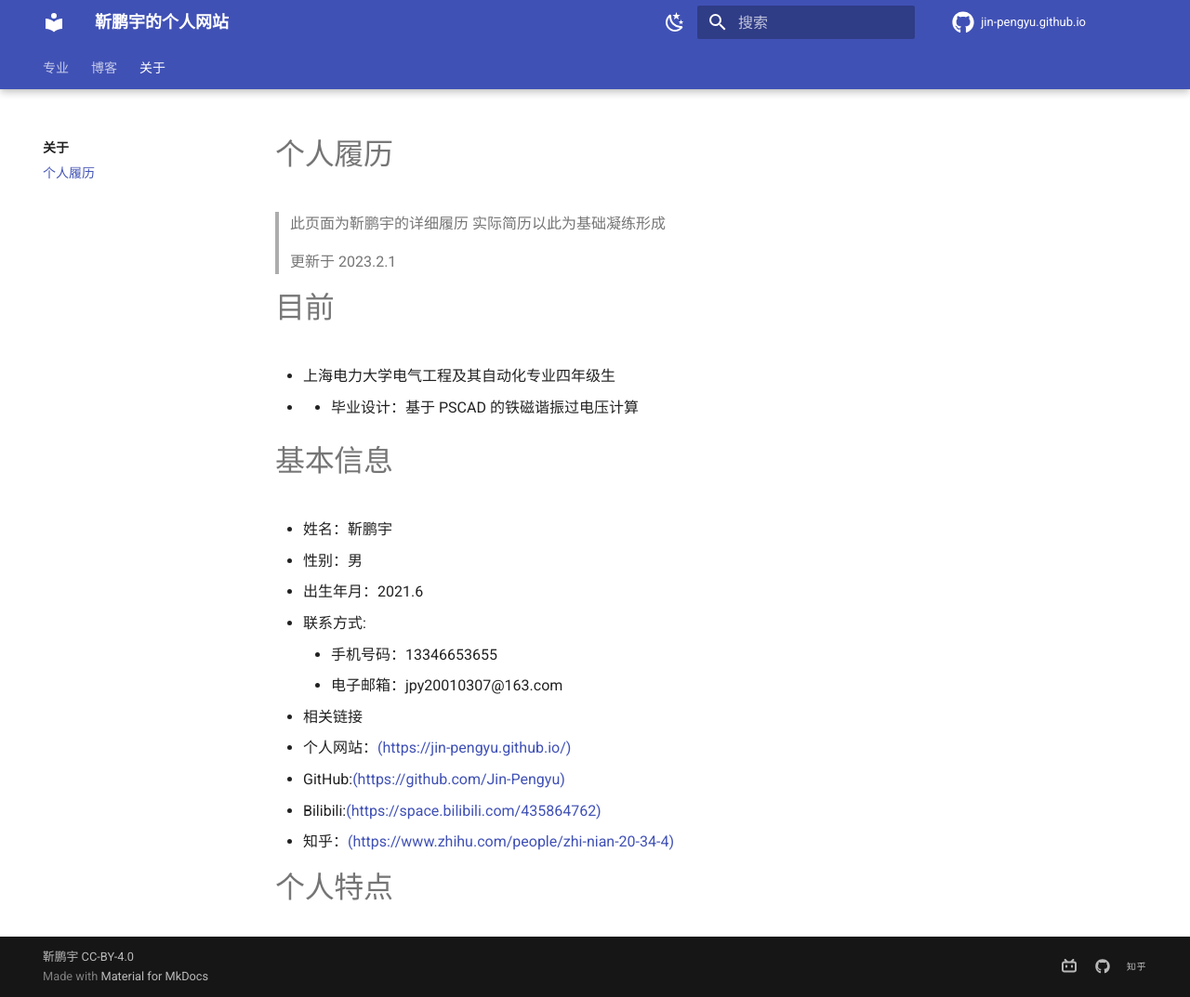
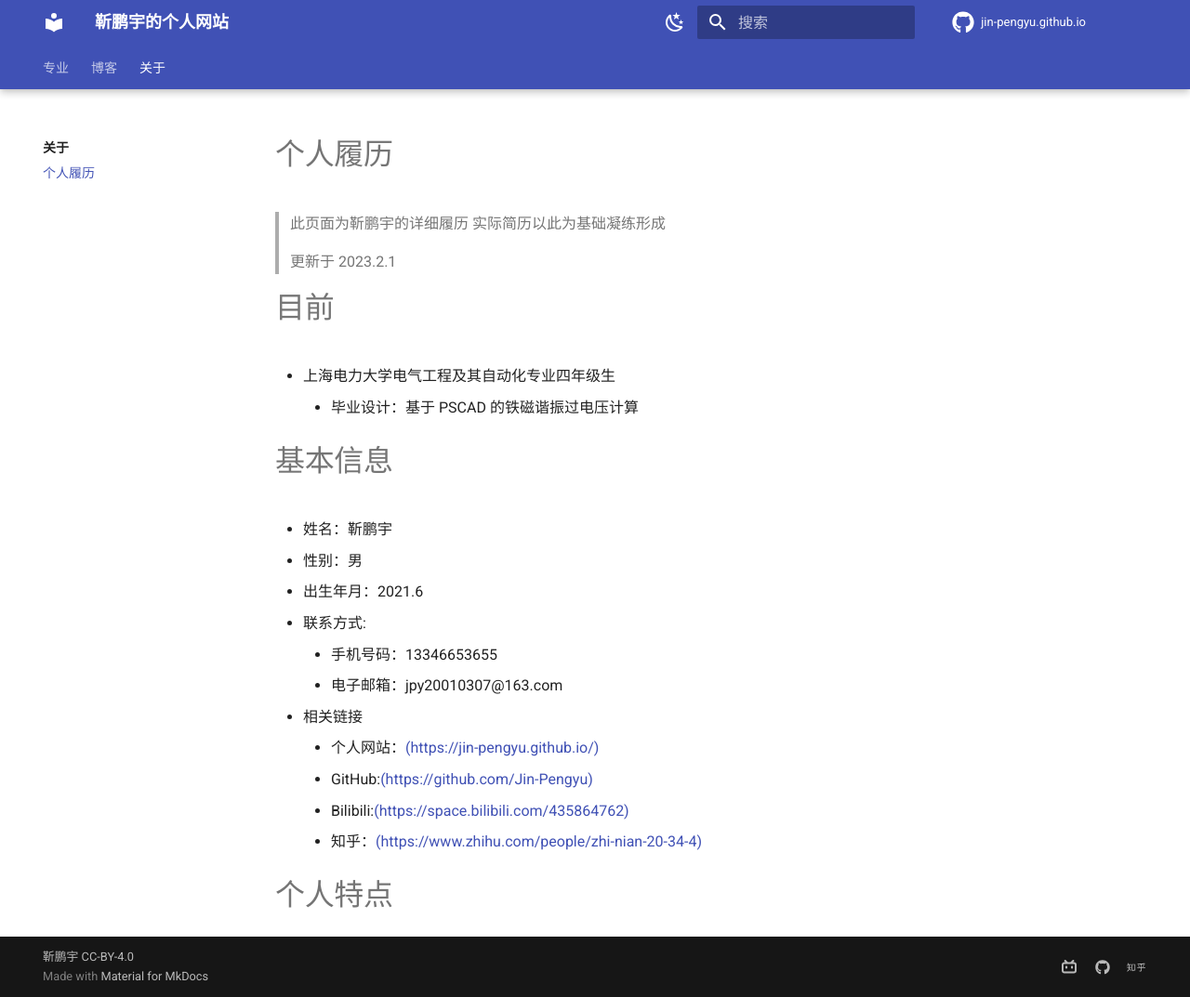
Before and after one commit to Pengyu-Jin/Pengyu-Jin.github.io, an MkDocs documentation site: the page built from docs/about/personal profile/p p.md, in a window 1280 px wide and 1073 px high. Shown: the whole window at 93% size. Built offline with MkDocs 1.6.1 and Material for MkDocs 9.7.7, drawn with Linux system fonts in a browser that asks for light colours.

Commit message:
change style29

```diff
--- a/docs/about/personal profile/p p.md
+++ b/docs/about/personal profile/p p.md
@@ -6,23 +6,24 @@
 
 # 目前
 
-- 上海电力大学电气工程及其自动化专业四年级生
-  - - 毕业设计：基于 PSCAD 的铁磁谐振过电压计算
+-   上海电力大学电气工程及其自动化专业四年级生
+    -   毕业设计：基于 PSCAD 的铁磁谐振过电压计算
 
 # 基本信息
 
-- 姓名：靳鹏宇
-- 性别：男
-- 出生年月：2021.6
+-   姓名：靳鹏宇
+-   性别：男
+-   出生年月：2021.6
 
-  - 联系方式:
-    - 手机号码：13346653655
-    - 电子邮箱：jpy20010307@163.com
+-   联系方式:
 
-* 相关链接
-  - 个人网站：[(https://jin-pengyu.github.io/)](https://jin-pengyu.github.io/)
-  - GitHub:[(https://github.com/Jin-Pengyu)](https://github.com/Jin-Pengyu)
-  - Bilibili:[(https://space.bilibili.com/435864762)](https://space.bilibili.com/435864762)
-  - 知乎：[(https://www.zhihu.com/people/zhi-nian-20-34-4)](https://www.zhihu.com/people/zhi-nian-20-34-4)
+    -   手机号码：13346653655
+    -   电子邮箱：jpy20010307@163.com
+
+-   相关链接
+    -   个人网站：[(https://jin-pengyu.github.io/)](https://jin-pengyu.github.io/)
+    -   GitHub:[(https://github.com/Jin-Pengyu)](https://github.com/Jin-Pengyu)
+    -   Bilibili:[(https://space.bilibili.com/435864762)](https://space.bilibili.com/435864762)
+    -   知乎：[(https://www.zhihu.com/people/zhi-nian-20-34-4)](https://www.zhihu.com/people/zhi-nian-20-34-4)
 
 # 个人特点
```
